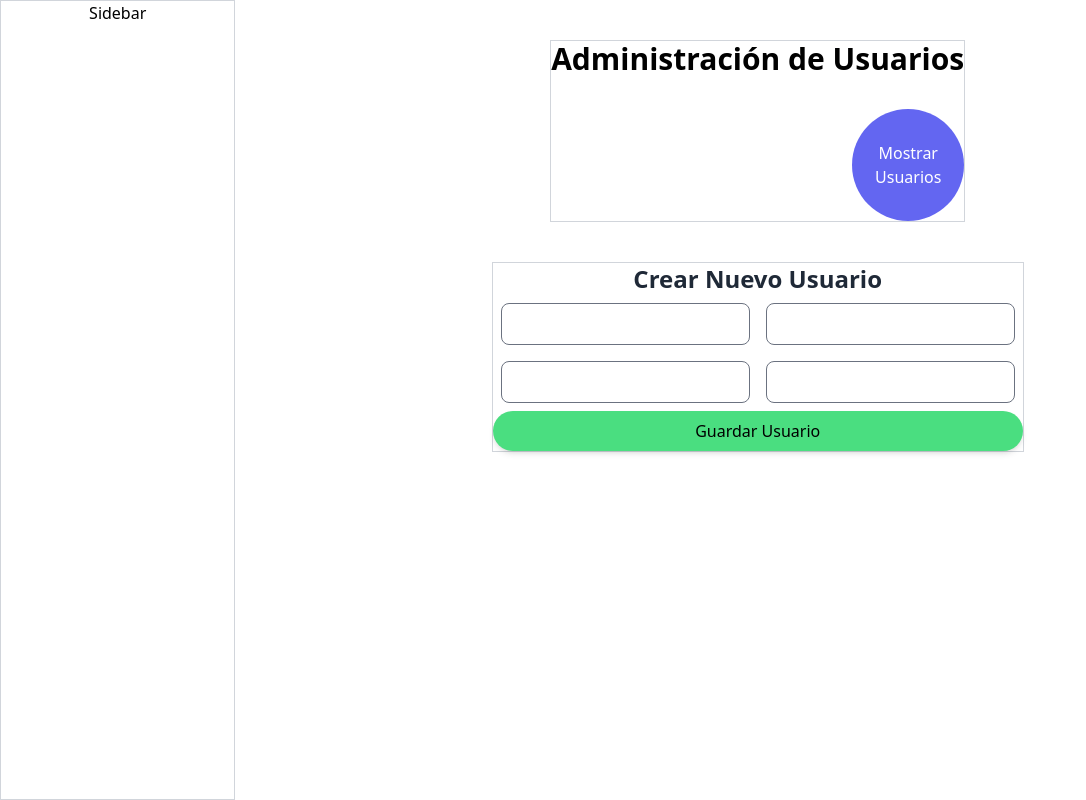
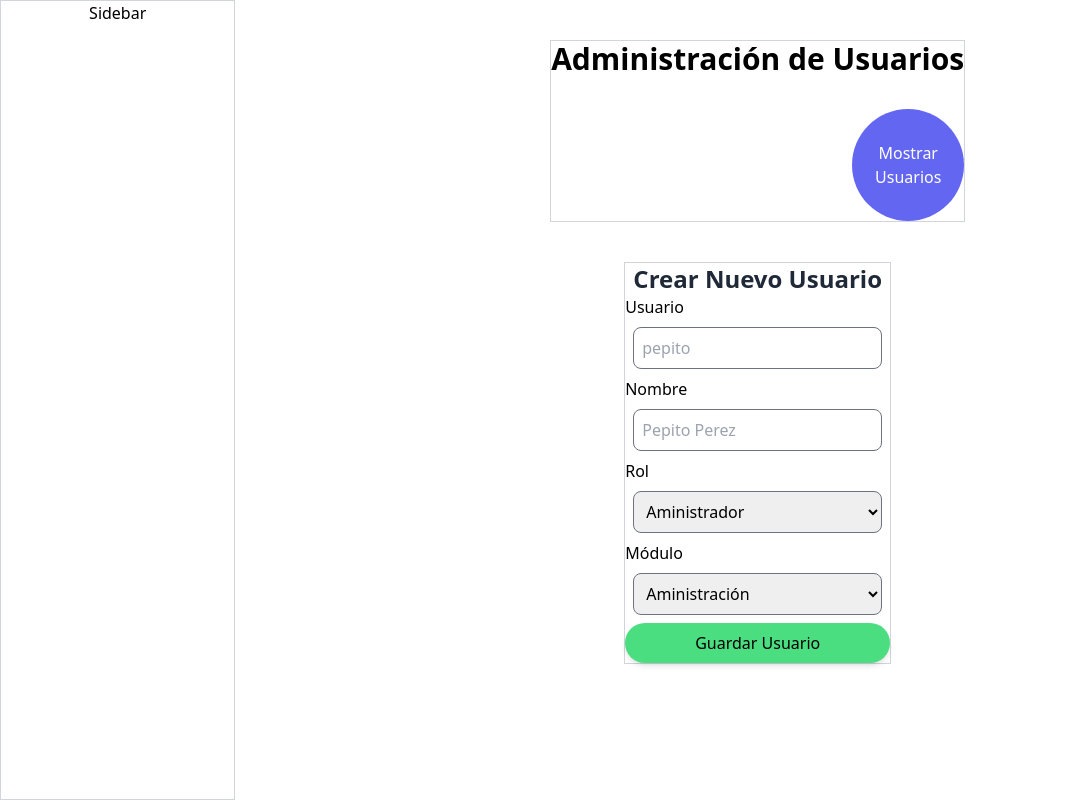
Before and after one commit to farboledafalla/Financiera, a React (Create React App) app: page /admin/usuarios in a window 1280 px wide. Both pictures are taken after a click on the button "Crear Nuevo Usuario". Shown: the whole page, without its empty margins (0-1086 px from the left). Built offline with nearby package versions, Linux system fonts and the light colour scheme.

Commit message:
Se instala react-toastify y se agrega funcionalidad para que el formulario envie datos a la lista de usuarios

```diff
--- a/package.json
+++ b/package.json
@@ -10,6 +10,7 @@
     "react-dom": "^18.2.0",
     "react-router-dom": "^6.17.0",
     "react-scripts": "5.0.1",
+    "react-toastify": "^9.1.3",
     "web-vitals": "^2.1.4"
   },
   "scripts": {
--- a/src/pages/admin/Usuarios.jsx
+++ b/src/pages/admin/Usuarios.jsx
@@ -1,4 +1,9 @@
 import { useEffect, useState } from 'react';
+
+// 15. Mensajes al usuario
+import { ToastContainer, toast } from 'react-toastify';
+import 'react-toastify/dist/ReactToastify.css';
+
 // 4. Lista de usuarios
 const usuariosBackend = [
    {
@@ -60,7 +65,7 @@ const Usuarios = () => {
                   setMostrarTabla(!mostrarTabla);
                }}
                className={
-                  // 13. fin
+                  // 13.
                   colorBoton
                      ? 'text-white bg-green-500 p-5 rounded-full mt-8 h-28 w-28 self-end'
                      : 'text-white bg-indigo-500 p-5 rounded-full mt-8 h-28 w-28 self-end'
@@ -75,9 +80,17 @@ const Usuarios = () => {
                // 9.
                <TablaUsuarios listaUsuarios={usuarios} />
             ) : (
-               <FormularioCreacionUsuarios />
+               // 18. Pasar estado (setter) de 'Usuarios' al componente 'FormualarioCreacionUsuarios'
+               // 21. (listaUsuarios, funcionParaAgregarUsuario)
+               <FormularioCreacionUsuarios
+                  funcionParaMostrarTabla={setMostrarTabla}
+                  listaUsuarios={usuarios}
+                  funcionParaAgregarUsuario={setUsuarios}
+               />
             )
+            // 16. Contenedor para mensaje
          }
+         <ToastContainer position='bottom-center' autoClose={5000} />
       </div>
    );
 };
@@ -124,38 +137,109 @@ const TablaUsuarios = ({ listaUsuarios }) => {
 };
 
 // 3.
-const FormularioCreacionUsuarios = () => {
+// 19. Recebir estado (prop) que viene del componente Padre (funcionParaMostrarTabla) para poder cambiarlo desde este componente
+// y mostrar la tabla una vez guarde el usuario
+// 22. (listaUsuarios, funcionParaAgregarUsuario)
+const FormularioCreacionUsuarios = ({
+   funcionParaMostrarTabla,
+   listaUsuarios,
+   funcionParaAgregarUsuario,
+}) => {
+   // Estados para los datos
+   const [usuario, setUsuario] = useState();
+   const [nombre, setNombre] = useState();
+   const [rol, setRol] = useState();
+   const [modulo, setModulo] = useState();
+
+   const enviarAlBackend = () => {
+      // 17. Crear mensaje para mostrar en el contenedor
+      toast.success('Hola DEV');
+      // 20. Cambiar estado de 'mostrarTabla'
+      funcionParaMostrarTabla(true);
+      // 23. Agregar un Usuario
+      funcionParaAgregarUsuario([
+         ...listaUsuarios,
+         {
+            usuario: usuario,
+            nombre: nombre,
+            rol: rol,
+            modulo: modulo,
+         },
+      ]);
+   };
+
+   // 14. Crear formulario
    return (
       <div className='border border-gray-300 flex flex-col items-center justify-center'>
          <h2 className=' text-2xl font-extrabold text-gray-800'>
             Crear Nuevo Usuario
          </h2>
-         <form className='grid grid-cols-2'>
+         <form className='flex flex-col'>
+            <label htmlFor='usuario' className='flex flex-col'>
+               Usuario
                <input
                   className='border-gray-500 border p-2 rounded-lg m-2'
                   type='text'
-               name=''
+                  name='usuario'
                   id=''
+                  placeholder='pepito'
+                  onChange={(e) => {
+                     setUsuario(e.target.value);
+                  }}
                />
+            </label>
+            <label htmlFor='nombre' className='flex flex-col'>
+               Nombre
                <input
                   className='border-gray-500 border p-2 rounded-lg m-2'
                   type='text'
-               name=''
+                  name='nombre'
                   id=''
+                  placeholder='Pepito Perez'
+                  onChange={(e) => {
+                     setNombre(e.target.value);
+                  }}
                />
-            <input
+            </label>
+            <label htmlFor='rol' className='flex flex-col'>
+               Rol
+               <select
+                  name='rol'
                   className='border-gray-500 border p-2 rounded-lg m-2'
-               type='text'
-               name=''
-               id=''
-            />
-            <input
+                  onChange={(e) => {
+                     setRol(e.target.value);
+                  }}
+               >
+                  <option disabled>Seleccione rol</option>
+                  <option>Aministrador</option>
+                  <option>Contador</option>
+                  <option>Asistente</option>
+                  <option>Vendedor</option>
+               </select>
+            </label>
+            <label htmlFor='modulo' className='flex flex-col'>
+               Módulo
+               <select
+                  name='modulo'
                   className='border-gray-500 border p-2 rounded-lg m-2'
-               type='text'
-               name=''
-               id=''
-            />
-            <button className=' col-span-2 bg-green-400 p-2 rounded-full text-gray-90 shadow-md hover:text-white hover:bg-green-700'>
+                  onChange={(e) => {
+                     setModulo(e.target.value);
+                  }}
+               >
+                  <option disabled>Seleccione Módulo</option>
+                  <option>Aministración</option>
+                  <option>Informes Contables</option>
+                  <option>Informes Estadisticos</option>
+                  <option>Ventas</option>
+               </select>
+            </label>
+            <button
+               type='button'
+               onClick={() => {
+                  enviarAlBackend();
+               }}
+               className=' col-span-2 bg-green-400 p-2 rounded-full text-gray-90 shadow-md hover:text-white hover:bg-green-700'
+            >
                Guardar Usuario
             </button>
          </form>
```
Also changed, not shown: 1 other file (tests, documents, lock files or other folders). Lines whose indentation alone changed are shown as unchanged.
